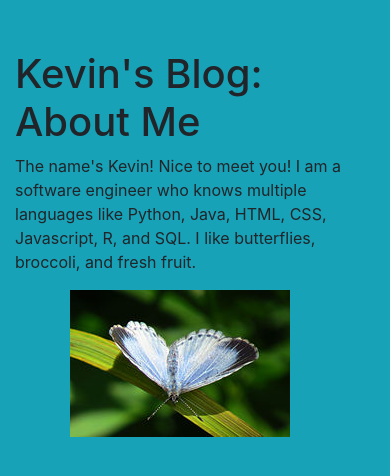
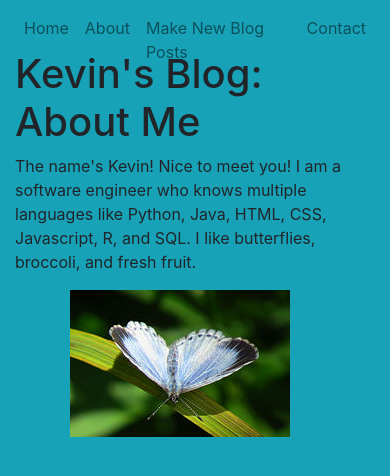
Before and after one commit to kevinzhu09/BlogSimplilearn, a plain HTML site: page about.html in a window 390 px wide. Drawn offline with nearby package versions, Linux system fonts and the light colour scheme.

Commit message:
navbar responsiveness

```diff
--- a/about.html
+++ b/about.html
@@ -14,7 +14,7 @@
 
 <body class="bg-info">
 
-  <nav class="navbar navbar-expand-lg navbar-light fixed-top" id="mainNav">
+  <nav class="navbar navbar-expand navbar-light fixed-top" id="mainNav">
     <div class="container">
       <div class="collapse navbar-collapse" id="navbarResponsive">
         <ul class="navbar-nav ml-auto">
```
Also changed, not shown: contact.html (+1 -1 lines), home.html (+1 -1 lines), index.html (+1 -1 lines).
